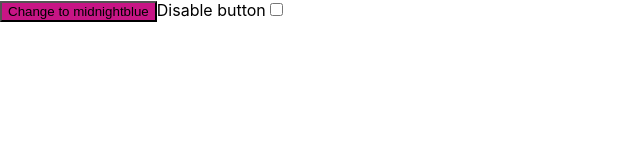
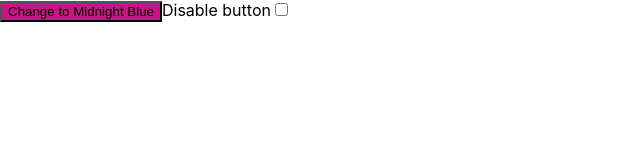
Before and after one commit to Josuejoelmm/testing-library-course, a React (Create React App) app: page / in a window 1280 px wide. Shown: the top 160 px of the page, without its empty margins (0-640 px from the left). Built offline with nearby package versions, Linux system fonts and the light colour scheme.

Commit message:
update code and test for Button bg colors

```diff
--- a/src/App.js
+++ b/src/App.js
@@ -7,9 +7,9 @@ export function replaceCamelCaseWithSpaces(colorName) {
 }
 
 function App() {
-  const [buttonColor, setButtonColor] = useState('mediumvioletred');
+  const [buttonColor, setButtonColor] = useState('MediumVioletRed');
   const [isDisabledButton, setisDisabledButton] = useState(false);
-  const newColorButton = buttonColor === 'mediumvioletred' ? 'midnightblue' : 'mediumvioletred';
+  const newColorButton = buttonColor === 'MediumVioletRed' ? 'MidnightBlue' : 'MediumVioletRed';
   const backgroundButtonColor = isDisabledButton ? 'gray' : buttonColor;
 
   return (
@@ -19,7 +19,7 @@ function App() {
         onClick={() => setButtonColor(newColorButton)}
         {...(isDisabledButton ? { disabled: isDisabledButton } : {})}
       >
-          {`Change to ${newColorButton}`}
+          {`Change to ${replaceCamelCaseWithSpaces(newColorButton)}`}
       </button>
       <label htmlFor="disable-button-checkbox">Disable button</label>
       <input
```
Also changed, not shown: 1 other file (tests, documents, lock files or other folders).
